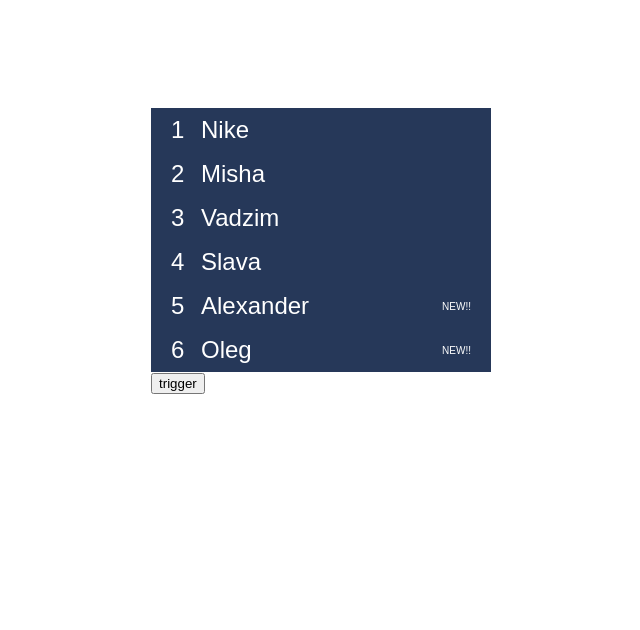
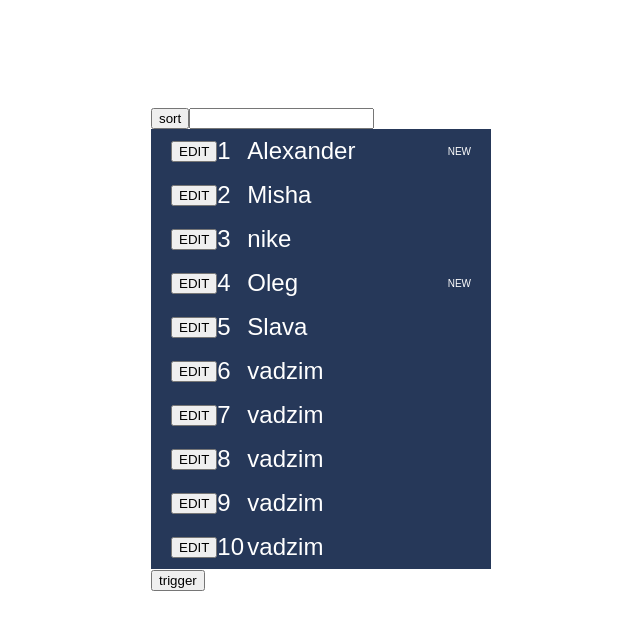
Before and after one commit to maximwow70/angular-example, an Angular app in the folder my-project/: page / in a window 1280 px wide. Shown: the top 630 px of the page, without its empty margins (319-959 px from the left). Built offline with nearby package versions, Linux system fonts and the light colour scheme.

Commit message:
lesson 3

```diff
--- a/my-project/src/app/app.component.ts
+++ b/my-project/src/app/app.component.ts
@@ -1,11 +1,12 @@
-import { Component, ViewEncapsulation } from '@angular/core';
+import { Component, ViewEncapsulation, OnChanges, OnInit, DoCheck, AfterContentInit, AfterContentChecked, AfterViewInit, AfterViewChecked, OnDestroy, Input } from '@angular/core';
 
+// tslint:disable-next-line: no-conflicting-lifecycle
 @Component({
   selector: 'app-root',
   templateUrl: './app.component.html',
   styleUrls: ['./app.component.scss'],
   encapsulation: ViewEncapsulation.Emulated
 })
+// tslint:disable-next-line: max-line-length
 export class AppComponent {
-  title = 'my-project';
 }
--- a/my-project/src/app/app.module.ts
+++ b/my-project/src/app/app.module.ts
@@ -6,12 +6,14 @@ import { AppRoutingModule } from './app-routing.module';
 import { AppComponent } from './app.component';
 import { UserComponent } from './user/user.component';
 import { UserListComponent } from './user-list/user-list.component';
+import { CustomTitleDirective } from './custom-title.directive';
 
 @NgModule({
   declarations: [
     AppComponent,
     UserComponent,
-    UserListComponent
+    UserListComponent,
+    CustomTitleDirective
   ],
   imports: [
     BrowserModule,
--- /dev/null
+++ b/my-project/src/app/custom-title.directive.ts
@@ -0,0 +1,24 @@
+import { Directive, ElementRef, AfterViewInit, Input } from '@angular/core';
+
+@Directive({
+  selector: '[appCustomTitle]'
+})
+export class CustomTitleDirective implements AfterViewInit {
+
+  // tslint:disable-next-line: no-input-rename
+  @Input('appCustomTitleValue')
+  public title: string = 'my-custom-title';
+
+
+  constructor(
+    private _elementRef: ElementRef
+  ) {}
+
+  ngAfterViewInit() {
+    if (this.title) {
+      this._elementRef.nativeElement.title = this.title;
+    }
+    this._elementRef.nativeElement.classList.add('my-custom-title');
+  }
+
+}
--- a/my-project/src/app/user-list/user-list.component.html
+++ b/my-project/src/app/user-list/user-list.component.html
@@ -1,12 +1,29 @@
 <ul class="app--user-list">
-    <li class="app--user-list--user">
+
+    <div class="app--user-list--action-list">
+        <button class="app--user-list--action" (click)="sort()">sort</button>
+        <input type="text" class="app--user-list--action" [(ngModel)]="userSearch" (ngModelChange)="search()">
+    </div>
+
+    <li class="app--user-list--user" #myInput>
         <app-user
-            *ngFor="let user of userList; let i = index"
+            *ngFor="let user of filteredUserList; let i = index"
             [user]="user"
-            [index]="i">
+            [index]="i"
+            [newTemplate]="i === 5 ? customNewTemplate : null"
+            [isUserSelected]="isUserSelected(user)"
+            (onUserSelect)="selectUser($event)">
         </app-user>
     </li>
     <li>
         <button class="app--user-list--trigger" (click)="trigger()">trigger</button>
     </li>
+    <div class="app--user-list--selected-user" *ngIf="selectedUser">
+        <app-user [user]="selectedUser" [index]="1"></app-user>
+    </div>
+
+
+    <ng-template #customNewTemplate>
+        <div [style.color]="'red'">new!!!</div>
+    </ng-template>
 </ul>
--- a/my-project/src/app/user-list/user-list.component.ts
+++ b/my-project/src/app/user-list/user-list.component.ts
@@ -10,26 +10,84 @@ import { UserComponent } from '../user/user.component';
 export class UserListComponent implements OnInit {
 
   public userList: User[] = [
-    new User(2, 'Nike'),
+    new User(2, 'nike'),
     new User(6, 'Misha'),
-    new User(4, 'Vadzim'),
-    new User(8, 'Slava'),
+    new User(65, 'vadzim'),
+    new User(16, 'vadzim'),
+    new User(27, 'vadzim'),
+    new User(39, 'vadzim'),
+    new User(44, 'vadzim'),
+    new User(58, 'Slava'),
     new User(211221, 'Alexander', true),
     new User(1001020, 'Oleg', true),
   ];
 
+  public filteredUserList: User[] = [];
+
   @ViewChildren(UserComponent)
   public userComponents: UserComponent[];
+
+  public selectedUser: User = null;
+
+  public userSearch: string = '';
+
+  public isUserSortedByIncrease: boolean = false;
 
   constructor() { }
 
   ngOnInit(): void {
+    this.sort();
+    this.search();
+  }
+
+  public selectUser(user: User) {
+    if (this.canSelect(user)) {
+      this.selectedUser = user;
+      // console.log(this.selectedUser);
+    }
+  }
+
+  public canSelect(user: User): boolean {
+    return Boolean(user)
+      && (!this.selectedUser || this.selectedUser.id !== user.id);
+  }
+
+  public isUserSelected(user: User) {
+    return Boolean(this.selectedUser)
+      && this.selectedUser.equals(user);
   }
 
   public trigger(): void {
-    this.userComponents.forEach(userComponent => {
-      userComponent.selectUser();
+    if (this.selectedUser) {
+      this.selectedUser = new User(
+        this.selectedUser.id,
+        'Other name'
+      );
+    }
+  }
+
+  public sort(): void {
+    this.userList = this.userList.sort((user, otherUser) => {
+      const userName: string = String(user.name).toLowerCase();
+      const otherUserName: string = String(otherUser.name).toLowerCase();
+      const result: boolean = this.isUserSortedByIncrease
+        ? userName < otherUserName
+        : userName > otherUserName;
+      return result ? 1 : -1;
     });
+    this.isUserSortedByIncrease = !this.isUserSortedByIncrease;
+  }
+
+  public search(): void {
+    if (this.userSearch) {
+      this.filteredUserList = this.userList.filter((user: User) => {
+        return String(user.name).toLowerCase().includes(
+          String(this.userSearch).toLowerCase()
+        );
+      });
+    } else {
+      this.filteredUserList = [...this.userList];
+    }
   }
 
 }
--- a/my-project/src/app/user/user.component.html
+++ b/my-project/src/app/user/user.component.html
@@ -1,15 +1,25 @@
 <div class="app--user"
-    (click)="selectUser()"
     [class.selected]="isUserSelected"
-    *ngIf="user">
+    *ngIf="user"
+    appCustomTitle
+    [appCustomTitleValue]="'hello 1'">
+
+    <button (click)="toggleMode()">{{ isEditMode ? 'SAVE' : 'EDIT'}}</button>
     <div class="app--user--index">{{ index + 1 }}</div>
-    <div class="app--user--name">{{ user.name }}</div>
-
-    <div class="app--user--is-new" *ngIf="user.isNew">
-        <div *ngTemplateOutlet="defaultNewTemplate"></div>
+    <div class="app--user--name">
+        <div *ngIf="isEditMode">
+            <input type="text" [(ngModel)]="user.name">
+        </div>
+        <div *ngIf="!isEditMode">
+            {{ user.name }}
+        </div>
     </div>
 
+    <ng-container *ngIf="user.isNew">
+        <div *ngTemplateOutlet="newTemplate || defaultNewTemplate"></div>
+    </ng-container>
+
     <ng-template #defaultNewTemplate>
-        <span>new!!</span>
+        <div class="app--user--is-new">new</div>
     </ng-template>
 </div>
--- a/my-project/src/app/user/user.component.scss
+++ b/my-project/src/app/user/user.component.scss
@@ -10,8 +10,6 @@
 
     color: #fff;
     font-size: 24px;
-
-    cursor: pointer;
 
     &--index {
         flex-shrink: 0;
--- a/my-project/src/app/user/user.component.ts
+++ b/my-project/src/app/user/user.component.ts
@@ -1,31 +1,101 @@
-import { Component, OnInit, ViewEncapsulation, Input, EventEmitter, Output } from '@angular/core';
+import { Component, OnInit, ViewEncapsulation, Input, EventEmitter, OnChanges, SimpleChange, SimpleChanges, HostListener, HostBinding, Output, ChangeDetectionStrategy, DoCheck, AfterContentInit, AfterContentChecked, AfterViewInit, AfterViewChecked, OnDestroy } from '@angular/core';
 import { User } from './user';
 
+// tslint:disable-next-line: no-conflicting-lifecycle
 @Component({
   selector: 'app-user',
   templateUrl: './user.component.html',
   styleUrls: ['./user.component.scss'],
-  encapsulation: ViewEncapsulation.Emulated
+  encapsulation: ViewEncapsulation.Emulated,
+  changeDetection: ChangeDetectionStrategy.OnPush
 })
-export class UserComponent implements OnInit {
+// tslint:disable-next-line: max-line-length
+export class UserComponent  implements OnChanges, OnInit, DoCheck, AfterContentInit, AfterContentChecked, AfterViewInit, AfterViewChecked, OnDestroy {
+
+  public myUser: User = null;
+
+  public isEditMode: boolean = false;
 
   @Input()
-  public user: User;
+  public set user(user: User) {
+    this.myUser = user;
+  }
+
+  public get user(): User {
+    return this.myUser;
+  }
 
   @Input()
-  public index: number;
+  public index: number = null;
 
+  @Input()
   public isUserSelected: boolean = false;
+
+  @Input() newTemplate: HTMLElement = null;
+
+  @Output()
+  public onUserSelect: EventEmitter<User> = new EventEmitter<User>();
+
+  public get changeDetectionCheck(): string {
+    // console.log('changeDetectionCheck');
+    return 'check';
+  }
+
+  public updateUserInterval: any = null;
 
   constructor() {
   }
 
-  ngOnInit(): void {
+  public toggleMode(): void {
+    this.isEditMode = !this.isEditMode;
   }
 
+  ngOnChanges(changes: SimpleChanges) {
+    console.log('ngOnChanges');
+  }
+
+  ngOnInit() {
+    console.log('QWEQWEQWEQWE');
+    // this.updateUserInterval = setInterval(() => {
+    //   console.log('QWEQWEQWEQWE');
+    // }, 1000);
+  }
+
+  ngDoCheck() {
+    console.log('ngDoCheck');
+  }
+
+  ngAfterContentInit() {
+    console.log('ngAfterContentInit');
+  }
+
+  ngAfterContentChecked() {
+    console.log('ngAfterContentChecked');
+  }
+
+  ngAfterViewInit() {
+    console.log('ngAfterViewInit');
+  }
+
+  ngAfterViewChecked() {
+    console.log('ngAfterViewChecked');
+  }
+
+  ngOnDestroy() {
+    if (this.updateUserInterval) {
+      clearInterval(this.updateUserInterval);
+    }
+    console.log('ngOnDestroy');
+  }
+
+  @HostListener('click')
   public selectUser(): void {
-    this.isUserSelected = true;
-    console.log(`user selected: ${this.user.id} ${this.user.name}`);
+    this.onUserSelect.emit(this.user);
+  }
+
+  @HostBinding('style.cursor')
+  public get cursor(): string {
+    return 'pointer';
   }
 
 }
--- a/my-project/src/app/user/user.ts
+++ b/my-project/src/app/user/user.ts
@@ -5,4 +5,11 @@ export class User {
         public name: string,
         public isNew: boolean = false
     ) {}
+
+    public equals(user: User): boolean {
+        return Boolean(user)
+            && this.id === user.id
+            && this.name === user.name
+            && this.isNew === user.isNew;
+    }
 }
```
Also changed, not shown: 1 other file (tests, documents, lock files or other folders).
